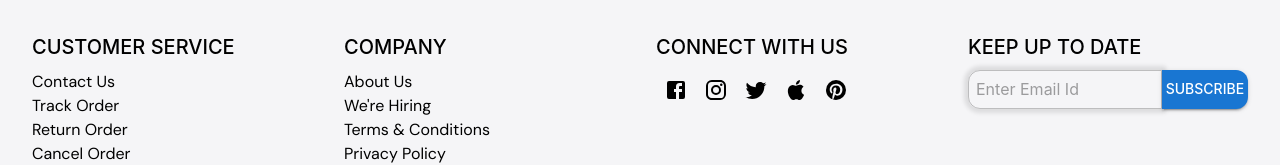
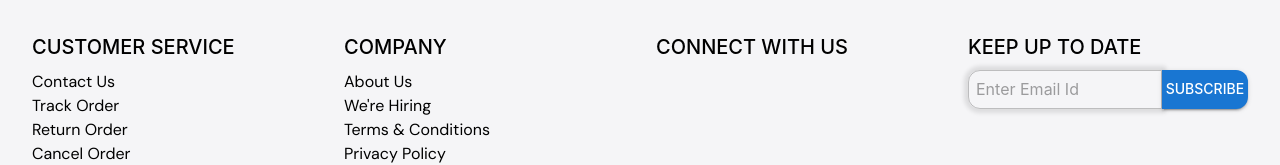
Before and after one commit to AyushAntwal/shopty, a Next.js app: page / in a window 1280 px wide. Shown: the part 3334-3499 px from the top of the page. Built offline with nearby package versions, Linux system fonts and the light colour scheme.

Commit message:
Update 2

```diff
--- a/app/components/BottomNev.tsx
+++ b/app/components/BottomNev.tsx
@@ -34,21 +34,6 @@ function BottomNav() {
                     <Typography variant="h6" gutterBottom>
                         CONNECT WITH US
                     </Typography>
-                    <IconButton href="#" color="inherit">
-                        <Facebook />
-                    </IconButton>
-                    <IconButton href="#" color="inherit">
-                        <Instagram />
-                    </IconButton>
-                    <IconButton href="#" color="inherit">
-                        <Twitter />
-                    </IconButton>
-                    <IconButton href="#" color="inherit">
-                        <Apple />
-                    </IconButton>
-                    <IconButton href="#" color="inherit">
-                        <Pinterest />
-                    </IconButton>
                 </Grid>
                 <Grid item xs={12} sm={3}>
                     <Typography variant="h6" gutterBottom>
```
